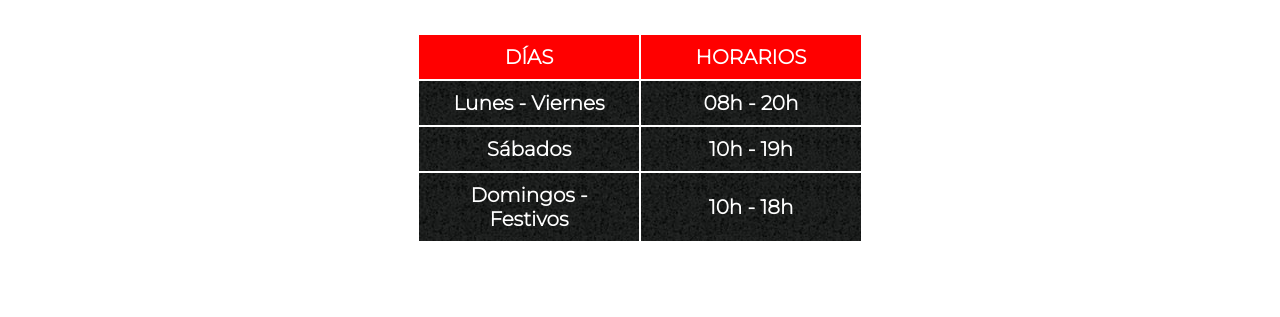
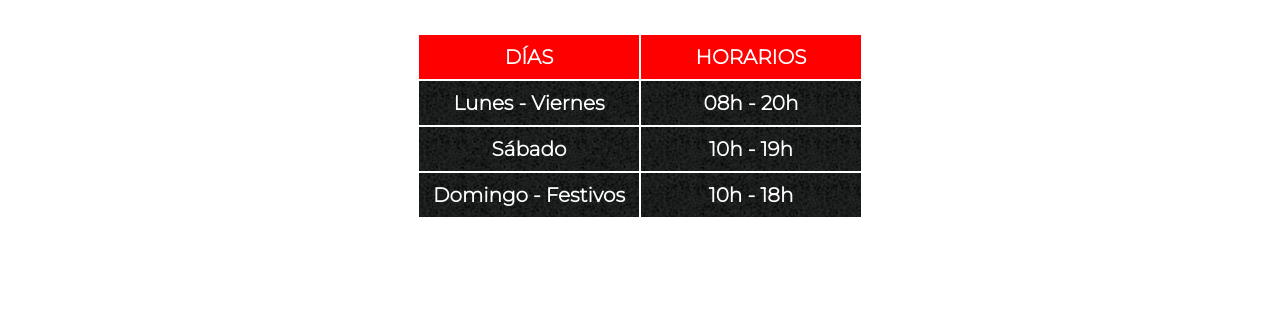
Before and after one commit to maicolb96/web-barberia-alura, a plain HTML site: page index.html in a window 1280 px wide. Shown: the part 5780-6097 px from the top of the page. Drawn offline with Linux system fonts and the light colour scheme.

Commit message:
Actualizando Domingo y Sabado en calendario

```diff
--- a/index.html
+++ b/index.html
@@ -147,11 +147,11 @@
                         <td>08h - 20h</td>
                     </tr>
                     <tr class="items_table">
-                        <td>Sábados</td>
+                        <td>Sábado</td>
                         <td>10h - 19h</td>
                     </tr>
                     <tr class="items_table">
-                        <td>Domingos - Festivos</td>
+                        <td>Domingo - Festivos</td>
                         <td>10h - 18h</td>
                     </tr>
                 </table>
```
